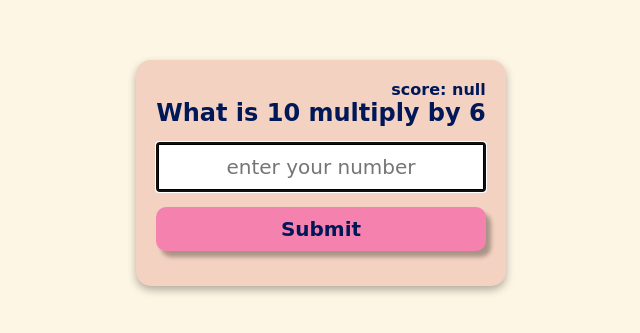
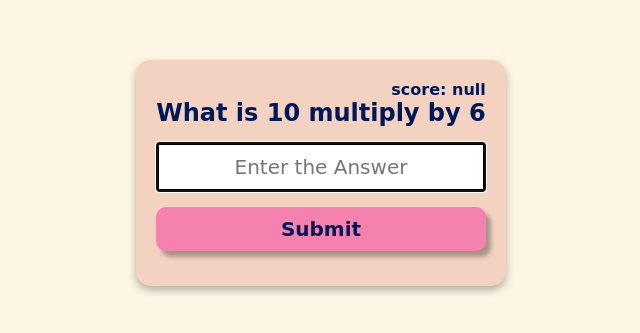
Before and after one commit to hafeeeii/mini-projects, a plain HTML site: page multiplicationApp/index.html in a window 1280 px wide. Shown: the part 227-560 px from the top of the page, 319-959 px from the left. Drawn offline with Linux system fonts and the light colour scheme.

Commit message:
Update index.html

```diff
--- a/multiplicationApp/index.html
+++ b/multiplicationApp/index.html
@@ -14,7 +14,7 @@
         class="input"
         id="input"
         type="text"
-        placeholder="enter your number"
+        placeholder="Enter the Answer"
         autofocus
         autocomplete="off"
       />
```
